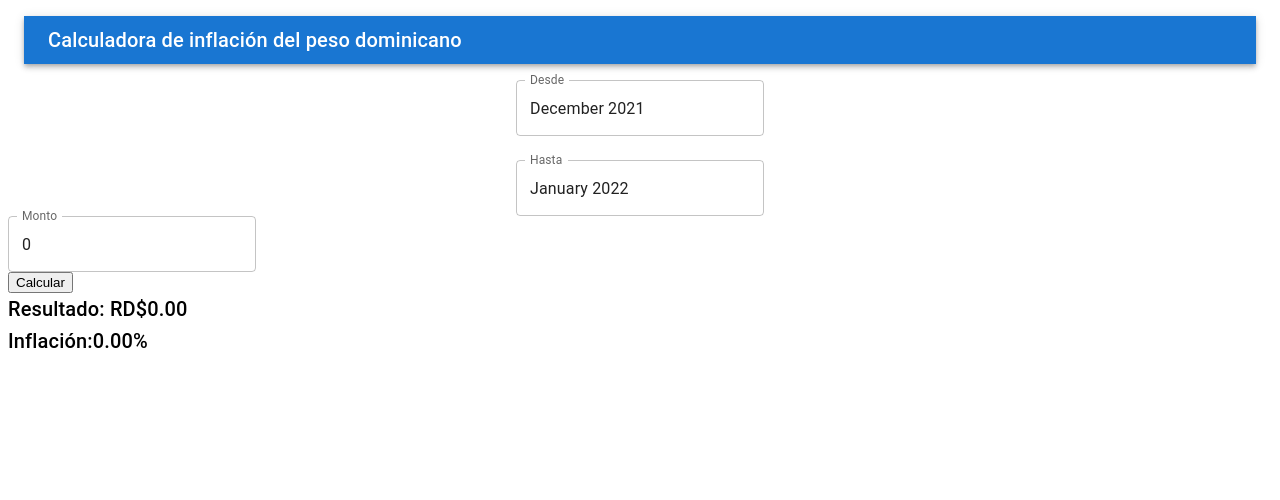
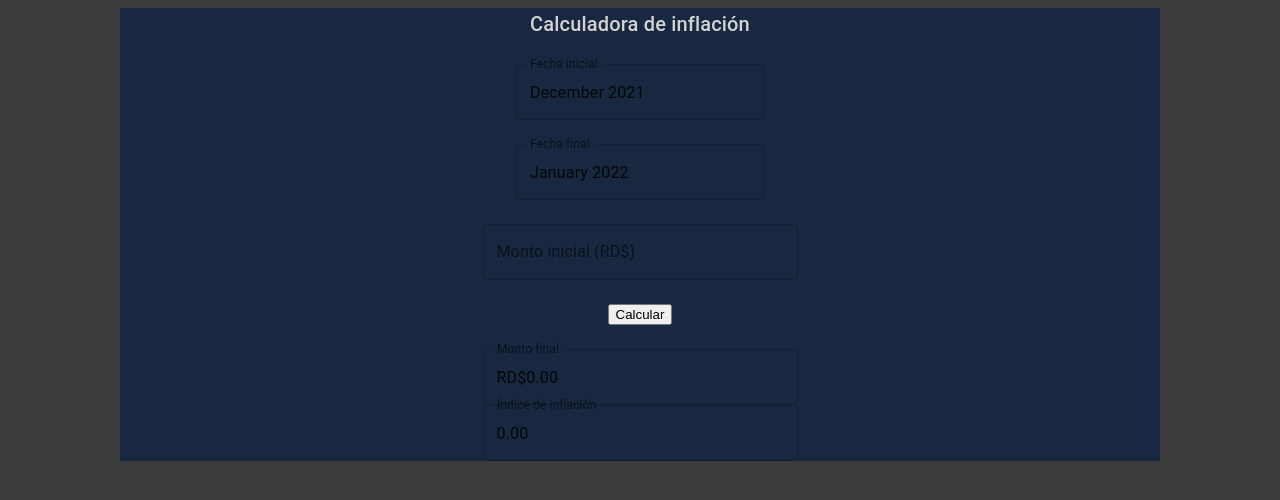
Before and after one commit to EnmanuelMinaya/dop-inflation-calculator, a React (Create React App) app: page / in a window 1280 px wide. Shown: the top 500 px of the page. Built offline with nearby package versions, Linux system fonts and the light colour scheme.

Commit message:
UI enhancements

```diff
--- a/package.json
+++ b/package.json
@@ -15,6 +15,7 @@
     "react": "^18.1.0",
     "react-dom": "^18.1.0",
     "react-scripts": "5.0.1",
+    "styled-components": "^5.3.6",
     "web-vitals": "^2.1.4"
   },
   "scripts": {
--- a/src/App.js
+++ b/src/App.js
@@ -8,7 +8,7 @@ import { LocalizationProvider } from '@mui/x-date-pickers/LocalizationProvider';
 import { DatePicker } from '@mui/x-date-pickers/DatePicker';
 import IpcData from './assets/ipc.json';
 import Stack from '@mui/material/Stack';
-
+import { Container } from './components/styled/Container.Styled';
 
 
 function App() {
@@ -29,6 +29,7 @@ function App() {
   };
   const updateAmount = (newAmount) => {
     setAmount(newAmount);
+    calculateInflatedAmount(newAmount, initialDate, endingDate)
   };
 
   const getCpiFromDate = (date) => {
@@ -53,14 +54,15 @@ function App() {
   const handleClick = () => { calculateInflatedAmount(amount, initialDate, endingDate) }
 
   return (
-    <>
-      <Header />
-      <LocalizationProvider dateAdapter={AdapterDateFns}>
-        <Stack spacing={3} justifyContent="center"
-          alignItems="center">
+    <Container>
+      <Stack spacing={3}
+        alignItems="center">
+        <Header />
+        <LocalizationProvider dateAdapter={AdapterDateFns}>
           <DatePicker
+            sx={{ width: 320 }}
             views={['year', 'month']}
-            label="Desde"
+            label="Fecha inicial"
             minDate={new Date('1984-01-01')}
             maxDate={new Date('2022-09-01')}
             value={initialDate}
@@ -68,23 +70,24 @@ function App() {
             renderInput={(params) => <TextField {...params} helperText={null} />}
           />
           <DatePicker
+            style={{ width: 350 }}
             views={['year', 'month']}
-            label="Hasta"
+            label="Fecha final"
             minDate={initialDate}
             maxDate={new Date('2022-09-01')}
             value={endingDate}
             onChange={updateEndingDate}
             renderInput={(params) => <TextField {...params} helperText={null} />}
           />
-        </Stack>
+        </LocalizationProvider>
 
-      </LocalizationProvider>
+        <InputAmount amount={amount} onChange={updateAmount} />
 
-      <InputAmount amount={amount} onChange={updateAmount} />
+        <button onClick={handleClick}>Calcular</button>
 
-      <button onClick={handleClick}>Calcular</button>
-      <Result resultAmount={resultAmount} inflationRate={inflationRate} />
-    </>
+        <Result resultAmount={resultAmount} inflationRate={inflationRate} />
+      </Stack>
+    </Container>
   );
 }
 
--- a/src/components/Header.js
+++ b/src/components/Header.js
@@ -6,14 +6,13 @@ import Typography from '@mui/material/Typography';
 
 export default function Header() {
     return (
-        <Box sx={{ flexGrow: 1, margin: 2 }}>
-            <AppBar position="static">
-                <Toolbar variant="dense">
-                    <Typography variant="h6" color="inherit" component="div">
-                        Calculadora de inflación del peso dominicano
-                    </Typography>
-                </Toolbar>
-            </AppBar>
+        <Box sx={{
+            backgroundColor: '#192841',
+            marginTop: '17px'
+        }}>
+            <Typography variant="h6" color="#D3D3D3">
+                Calculadora de inflación
+            </Typography>
         </Box>
     );
 }
--- a/src/components/InputAmount.js
+++ b/src/components/InputAmount.js
@@ -3,20 +3,20 @@ import TextField from '@mui/material/TextField';
 
 
 export default function InputAmount(props) {
-    const amount = props.amount;
     const setAmount = props.onChange;
     const handleChange = (event) => {
         setAmount(event.target.value);
     };
 
     return (
-        <div>
+        <>
             <TextField
                 id="outlined-required"
-                label="Monto"
-                defaultValue="0"
+                label="Monto inicial (RD$)"
                 onChange={handleChange}
+                style={{ width: 315 }}
+
             />
-        </div>
+        </>
     );
 }
--- a/src/components/Result.js
+++ b/src/components/Result.js
@@ -1,5 +1,5 @@
 import React from 'react'
-import Typography from '@mui/material/Typography';
+import TextField from '@mui/material/TextField';
 
 
 const Result = (props) => {
@@ -13,12 +13,17 @@ const Result = (props) => {
 
     return (
         <div>
-            <Typography variant="h6" color="inherit" component="div">
-                Resultado: RD${resultAmount}
-            </Typography>
-            <Typography variant="h6" color="inherit" component="div">
-                Inflación:{inflationRate}%
-            </Typography>
+            <div>
+                <TextField value={`RD$` + resultAmount} label='Monto final' style={{ width: 315 }}
+                >
+                </TextField>
+            </div>
+            <div>
+                <TextField value={inflationRate} label='Índice de inflación' style={{ width: 315 }}
+                >
+                </TextField>
+            </div>
+
         </div>
     )
 }
--- /dev/null
+++ b/src/components/styled/Container.Styled.js
@@ -0,0 +1,9 @@
+import styled from 'styled-components';
+
+export const Container = styled.div`
+    background-color: #192841;
+    width:1000px;
+    max-width:100%;
+    padding:0 20px;
+    margin:0 auto;
+`
--- a/src/index.js
+++ b/src/index.js
@@ -2,6 +2,7 @@ import React from 'react';
 import ReactDOM from 'react-dom/client';
 import App from './App';
 
+document.body.style = 'background: #3A3B3C;';
 const root = ReactDOM.createRoot(document.getElementById('root'));
 root.render(
   <React.StrictMode>
```
Also changed, not shown: src/components/FormattedInputAmount.js (added, +64 -0 lines), src/index.css (deleted), 2 other files (tests, documents, lock files or other folders).
